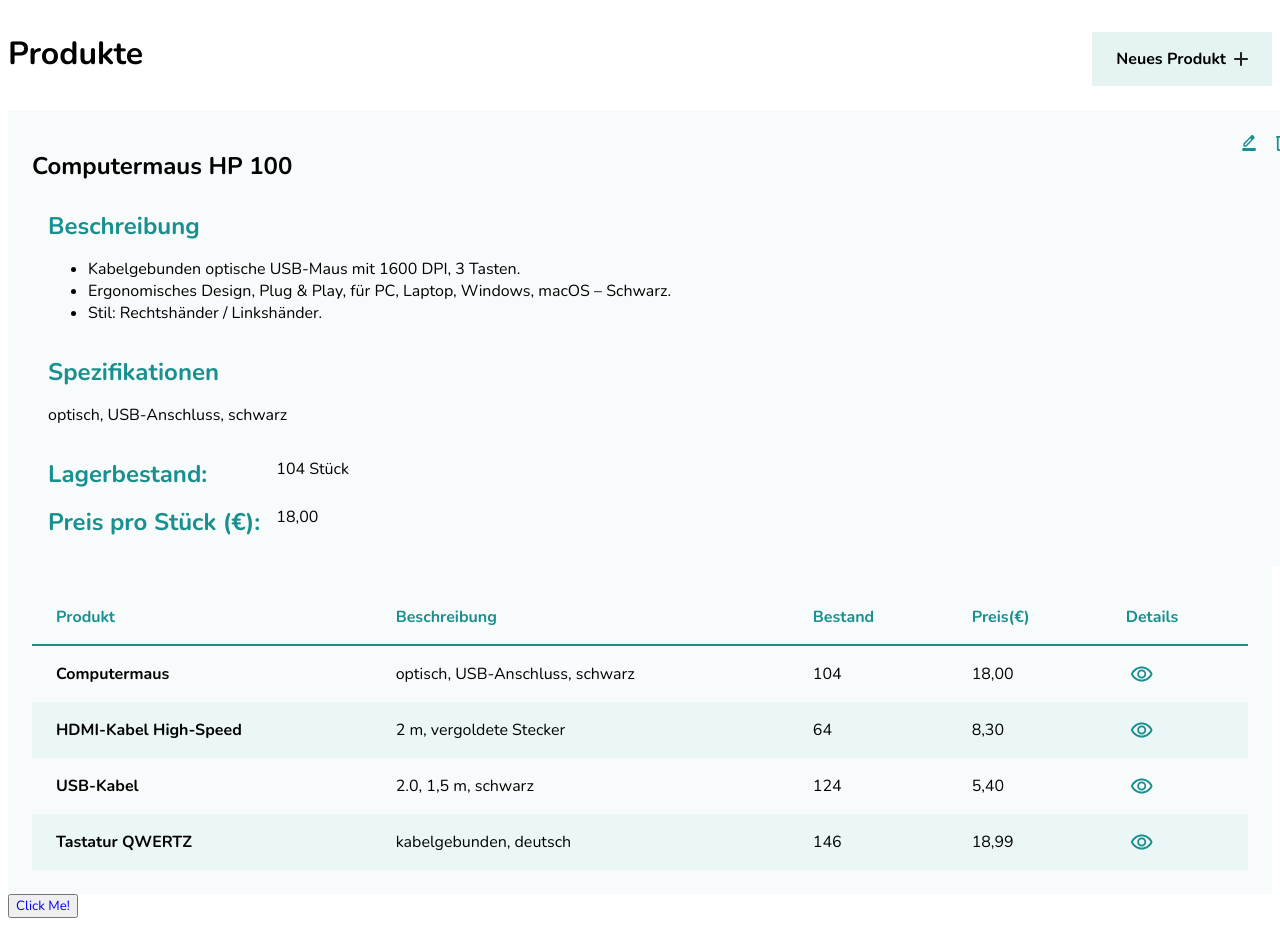
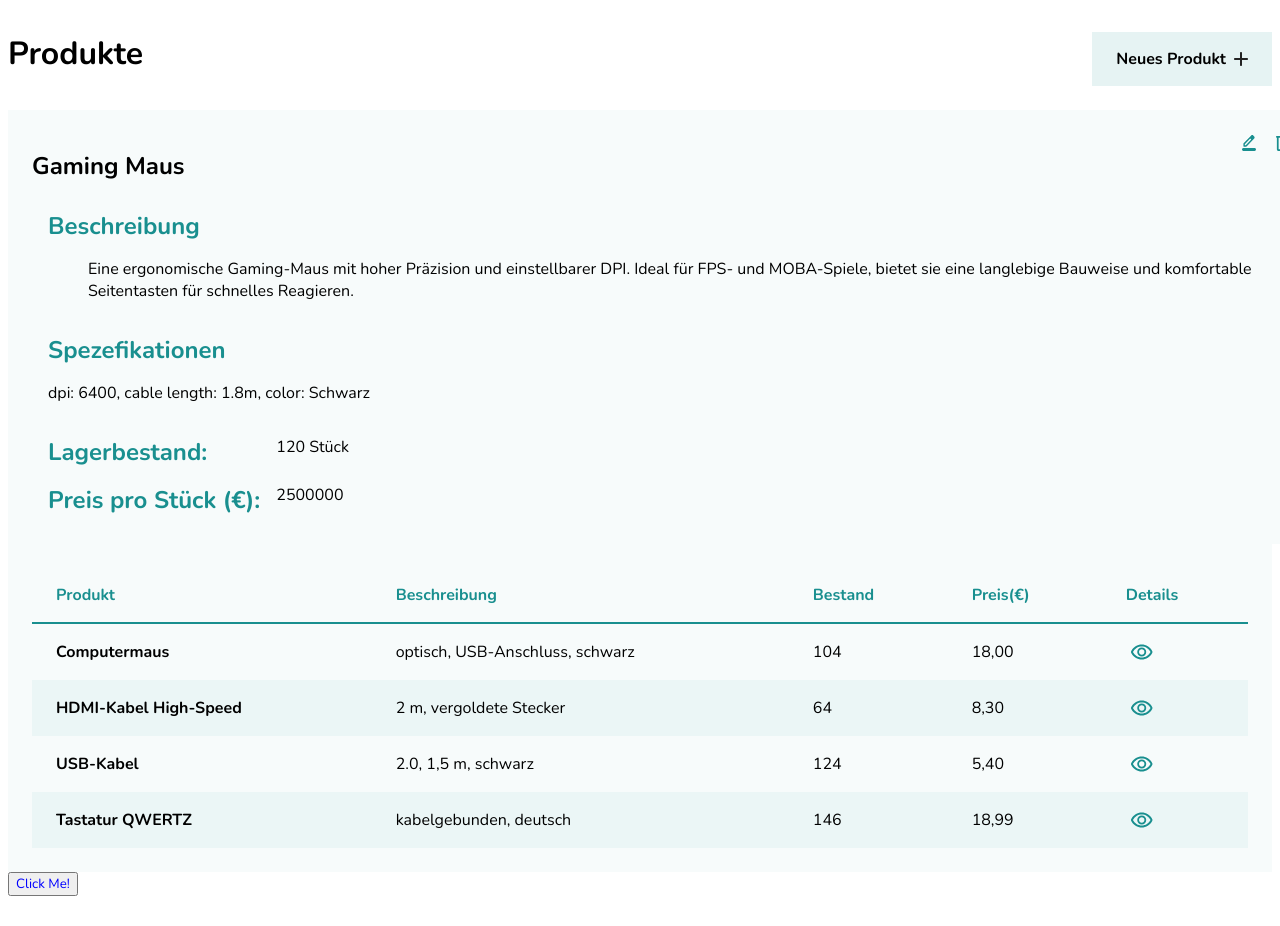
Before and after one commit to Rudibert-Code/Produktliste, an Angular app in the folder product-list/: page / in a window 1280 px wide. Shown: the top 926 px of the page. After the commit the page ends 904 px from the top, so only its background shows below. Built offline with nearby package versions, Linux system fonts and the light colour scheme.

Commit message:
linked prduct-detail.ts properties to product-detail.html

```diff
--- a/product-list/src/app/shared/components/product-detail/product-detail.html
+++ b/product-list/src/app/shared/components/product-detail/product-detail.html
@@ -1,27 +1,24 @@
 <article class="product-detail">
     <header class="product-detail__header">
-        <h1>Computermaus HP 100</h1>
+        <h1>{{detail.name}}</h1>
         <div>
             <a
 class="btn--edit" aria-label="Details editieren"></a>
-            <button class="btn--delete" aria-label="Details löschen"></button>
+            <button (click)="deleteDetail()" class="btn--delete" aria-label="Details löschen"></button>
         </div>
     </header>
     <section aria-labelledby="description">
         <h2
 id="description">Beschreibung</h2>
         <ul>
-            <li>Kabelgebunden optische USB-Maus mit 1600 DPI, 3 Tasten.</li>
-            <li>Ergonomisches Design, Plug &amp; Play, für PC, Laptop, Windows,
- macOS – Schwarz.</li>
-            <li>Stil: Rechtshänder / Linkshänder.</li>
+            {{detail.description}}
         </ul>
     </section>
     <section aria-labelledby="specs">
         <h2
-id="specs">Spezifikationen</h2>
+id="specs">Spezefikationen</h2>
         <p>
-            optisch, USB-Anschluss, schwarz
+            {{detail.specs}}
         </p>
     </section>
     <section>
@@ -29,12 +26,12 @@
             <dt>Lagerbestand:</dt>
             <dd>
                 <data
-value="104">104 Stück</data>
+value="104">{{detail.stock}} Stück</data>
             </dd>
             <dt>Preis pro Stück (€):</dt>
             <dd>
                 <data
-value="18.00">18,00</data>
+value="18.00">{{detail.price}}</data>
             </dd>
         </dl>
     </section>
--- a/product-list/src/app/shared/components/product-detail/product-detail.ts
+++ b/product-list/src/app/shared/components/product-detail/product-detail.ts
@@ -6,4 +6,16 @@
   templateUrl: './product-detail.html',
   styleUrl: './product-detail.scss',
 })
-export class ProductDetail {}
+export class ProductDetail {
+  detail = {
+    "name": "Gaming Maus",
+    "description": "Eine ergonomische Gaming-Maus mit hoher Präzision und einstellbarer DPI. Ideal für FPS- und MOBA-Spiele, bietet sie eine langlebige Bauweise und komfortable Seitentasten für schnelles Reagieren.",
+    "specs": "dpi: 6400, cable length: 1.8m, color: Schwarz",
+    "stock": 120,
+    "price": 2500000
+  }
+
+  deleteDetail(){
+    this.detail.name = "";
+  }
+}
```
